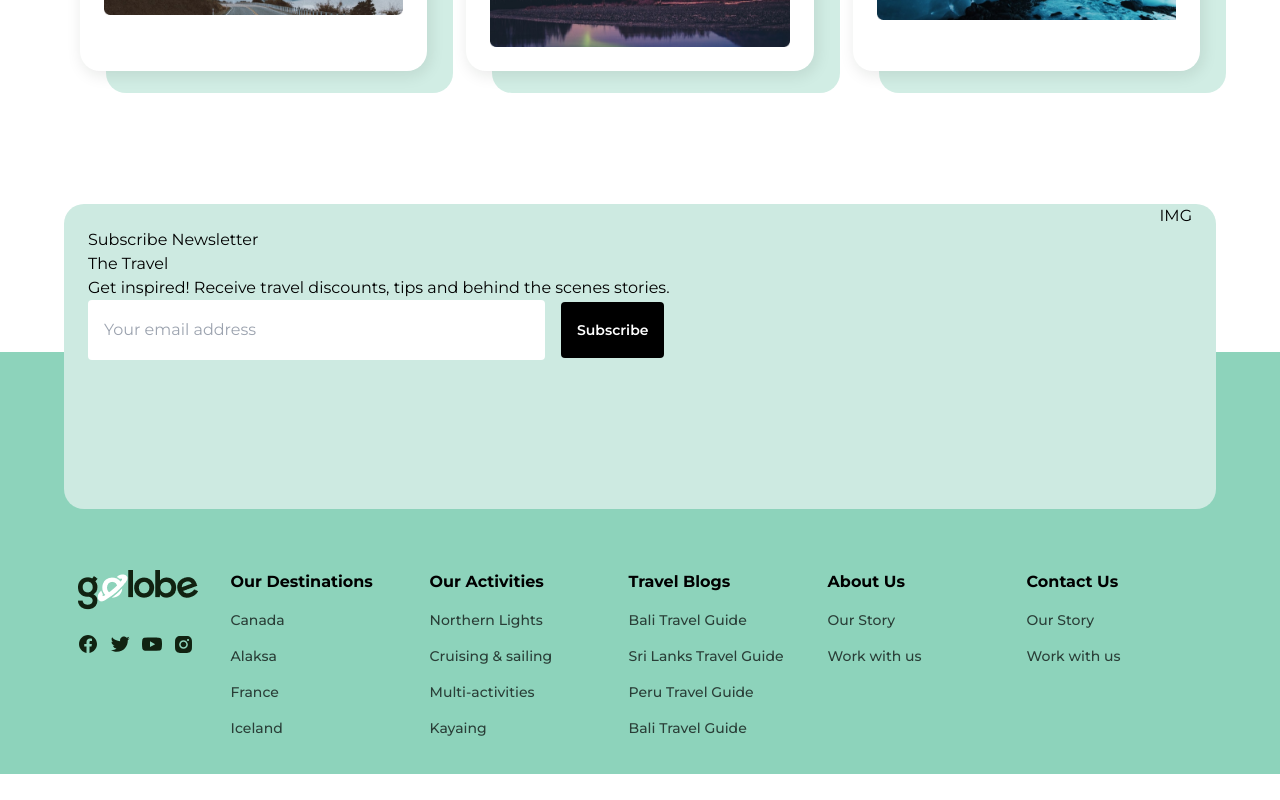
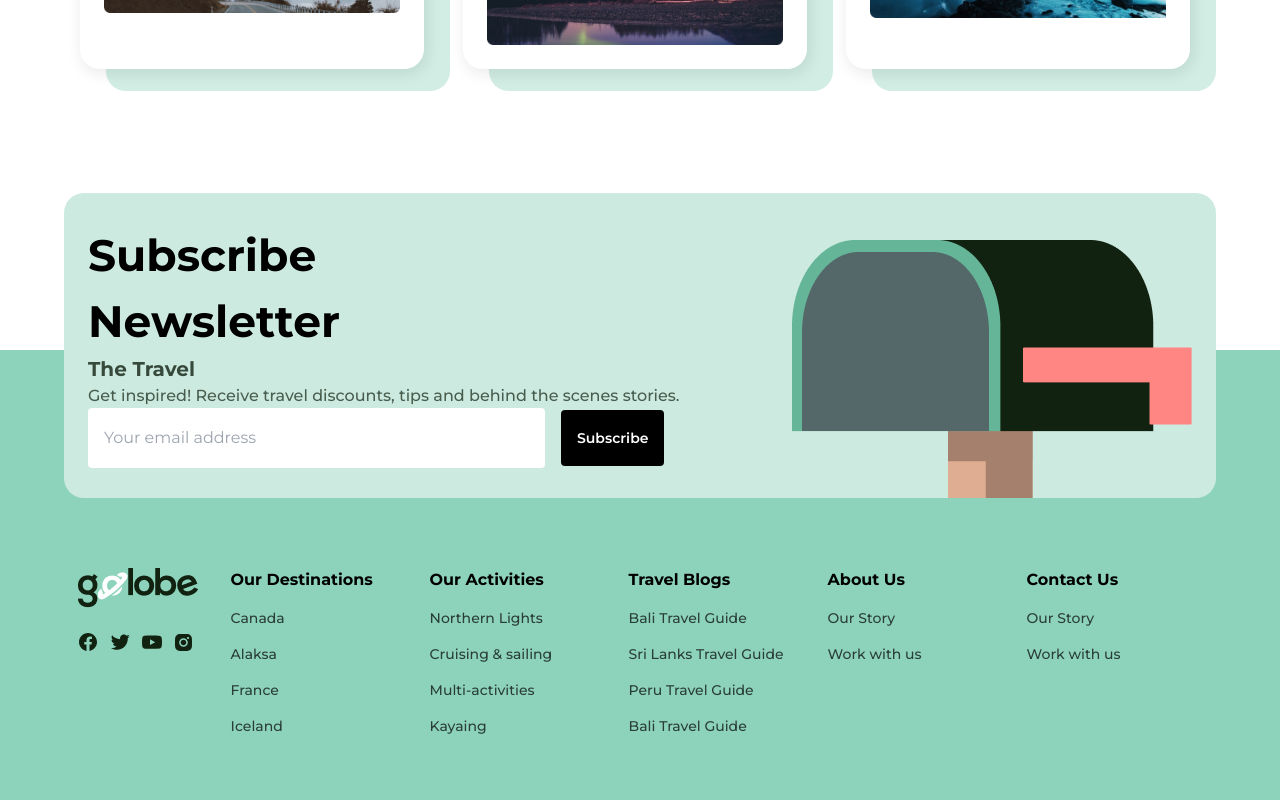
Before and after one commit to Kiguradze/travel-agency, a React (Vite) app: page / in a window 1280 px wide. Shown: the part 2736-3536 px from the top of the page. Before the commit the page ends 3510 px from the top, so only its background shows below. Built offline with nearby package versions, Linux system fonts and the light colour scheme.

Commit message:
modify footer

```diff
--- a/src/Pages/HomePage/ReviewCards.jsx
+++ b/src/Pages/HomePage/ReviewCards.jsx
@@ -4,7 +4,7 @@ import reviewCardsData from "../../data/reviewCardsData/reviewCardsData";
 
 const ReviewCards = () => {
   return (
-    <section className="w-full mt-[70px] px-4 py-4 flex flex-col justify-between   xl:w-[90%] xl:mx-auto ">
+    <section className="w-full mt-[70px] pl-4 pr-[26px] py-4 flex flex-col justify-between   xl:w-[90%] xl:mx-auto ">
       <div className="flex flex-col items-center justify-between gap-5 sm:flex-row">
         <div>
           <h2 className="text-[32px] font-semibold ">Reviews</h2>
--- a/src/components/Footer.jsx
+++ b/src/components/Footer.jsx
@@ -4,34 +4,46 @@ import fb from "../assets/fbIcon.svg";
 import twt from "../assets/twtIcon.svg";
 import youtube from "../assets/youtubeIcon.svg";
 import insta from "../assets/instaIcon.svg";
+import footerImg from "../assets/footerImg.png";
 
 const Footer = () => {
   return (
-    <footer className="h-[422px] mt-[265px]  bg-[#8DD3BB] relative">
-      <div className="w-full h-[305px] px-6 rounded-[20px] mx-auto flex justify-between xl:w-[90%] bg-[#CDEAE1] absolute -top-[35%] left-1/2 -translate-x-1/2 ">
-        <div className="py-6">
-          <h2>Subscribe Newsletter</h2>
-          <h3>The Travel</h3>
-          <p>
-            Get inspired! Receive travel discounts, tips and behind the scenes
-            stories.
+    <footer className="min-h-[422px] mt-[300px]  bg-[#8DD3BB] lg:mt-[265px]   ">
+      <div className="max-w-[1440px] mx-auto px-4 relative">
+        <div className="w-full h-full mx-auto xl:w-[90%]">
+          <div className="w-full pt-[218px] pb-16 flex flex-col justify-between items-center gap-20 xl:flex-row xl:items-start xl:gap-0">
+            <div className="w-full min-h-[305px] px-6 rounded-[20px] mx-auto flex items-center lg:lg:justify-between xl:w-[90%] bg-[#CDEAE1] absolute -top-[20%]  sm:-top-[35%] left-1/2 -translate-x-1/2 ">
+              <div className="w-full py-6 flex flex-col  items-center text-center lg:w-fit lg:text-left lg:items-start ">
+                <h2 className="max-w-[364px] text-[44px] font-bold leadin-[54px]">
+                  Subscribe Newsletter
+                </h2>
+                <div>
+                  <h3 className="text-[20px] font-bold text-[#112211] opacity-80">
+                    The Travel
+                  </h3>
+                  <p className="text-base font-Montserrat font-medium text-[#112211] opacity-70">
+                    Get inspired! Receive travel discounts, tips and behind the
+                    scenes stories.
                   </p>
-          <form action="" className="flex items-center gap-4">
+                </div>
+                <form
+                  action=""
+                  className="w-full flex flex-col items-center gap-4 sm:flex-row "
+                >
                   <input
                     type="text"
                     placeholder="Your email address"
-              className="w-[457px] px-4 py-[18px] rounded"
+                    className="w-full px-4 py-[18px] rounded sm:w-[457px]"
                   />
-            <button className="px-4 py-[18px] text-sm font-semibold bg-black text-white rounded">
+                  <button className="w-full px-4 py-[18px] text-sm font-semibold bg-black text-white rounded sm:w-fit">
                     Subscribe
                   </button>
                 </form>
               </div>
-        <div>IMG</div>
+              <div className="hidden lg:block">
+                <img src={footerImg} alt="" />
               </div>
-      <div className="max-w-[1440px] mx-auto px-4">
-        <div className="w-full h-full mx-auto xl:w-[90%]">
-          <div className="w-full pt-[218px] flex justify-between mt-[218px]">
+            </div>
             <div>
               <img src={footerLogo} alt="" className="cursor-pointer" />
               <div className="mt-6 flex items-center gap-3">
@@ -42,7 +54,7 @@ const Footer = () => {
                 <img src={insta} alt="" className="cursor-pointer" />
               </div>
             </div>
-            <div className="flex gap-6">
+            <div className="flex justify-center flex-wrap gap-6 lg:flex-nowrap text-center lg:text-left ">
               <ul className="w-[175px] flex flex-col gap-4">
                 <label className="text-base font-bold">Our Destinations</label>
                 <li className="text-sm font-medium font-Montserrat opacity-70">
```
Also changed, not shown: src/assets/footerImg.png (added). Lines whose indentation alone changed are shown as unchanged.
